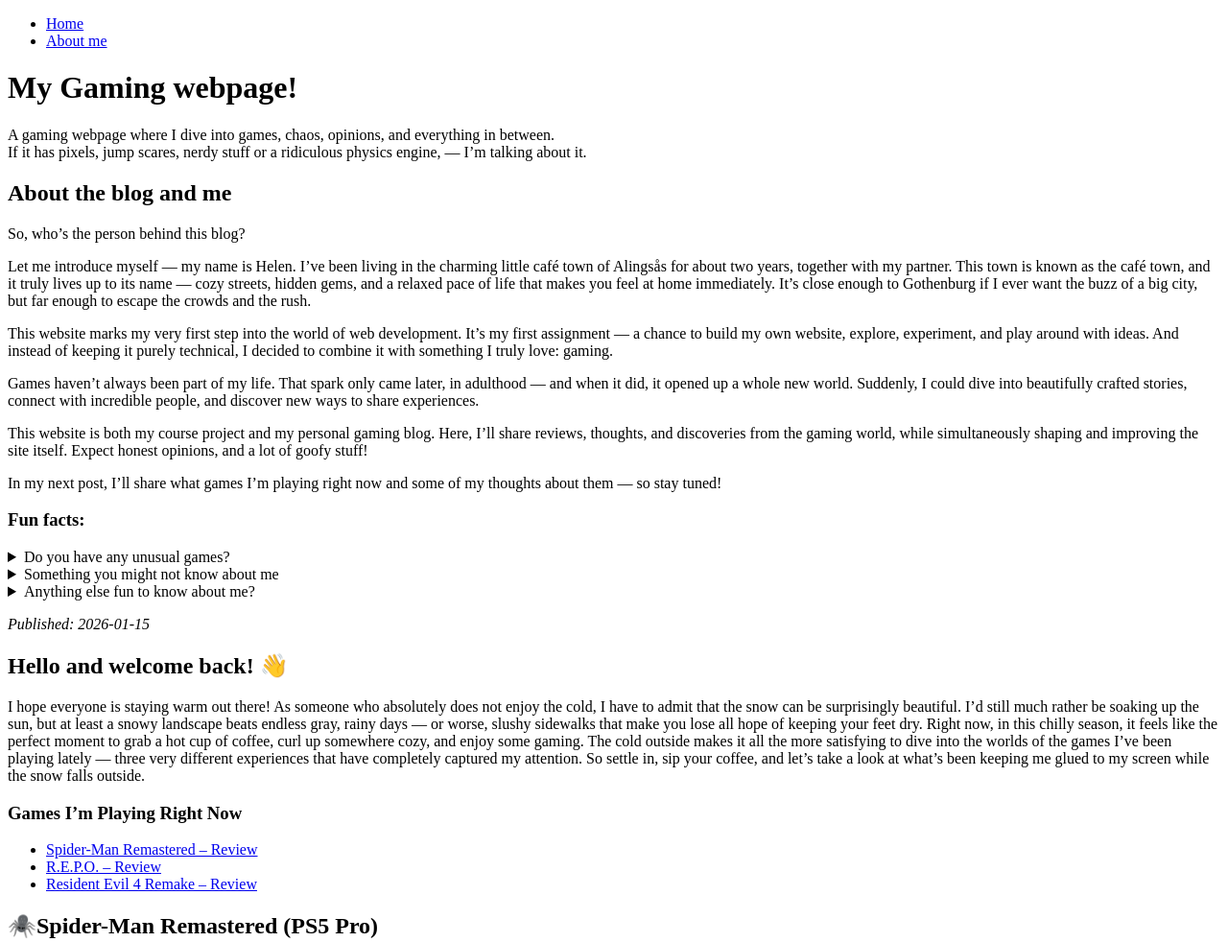
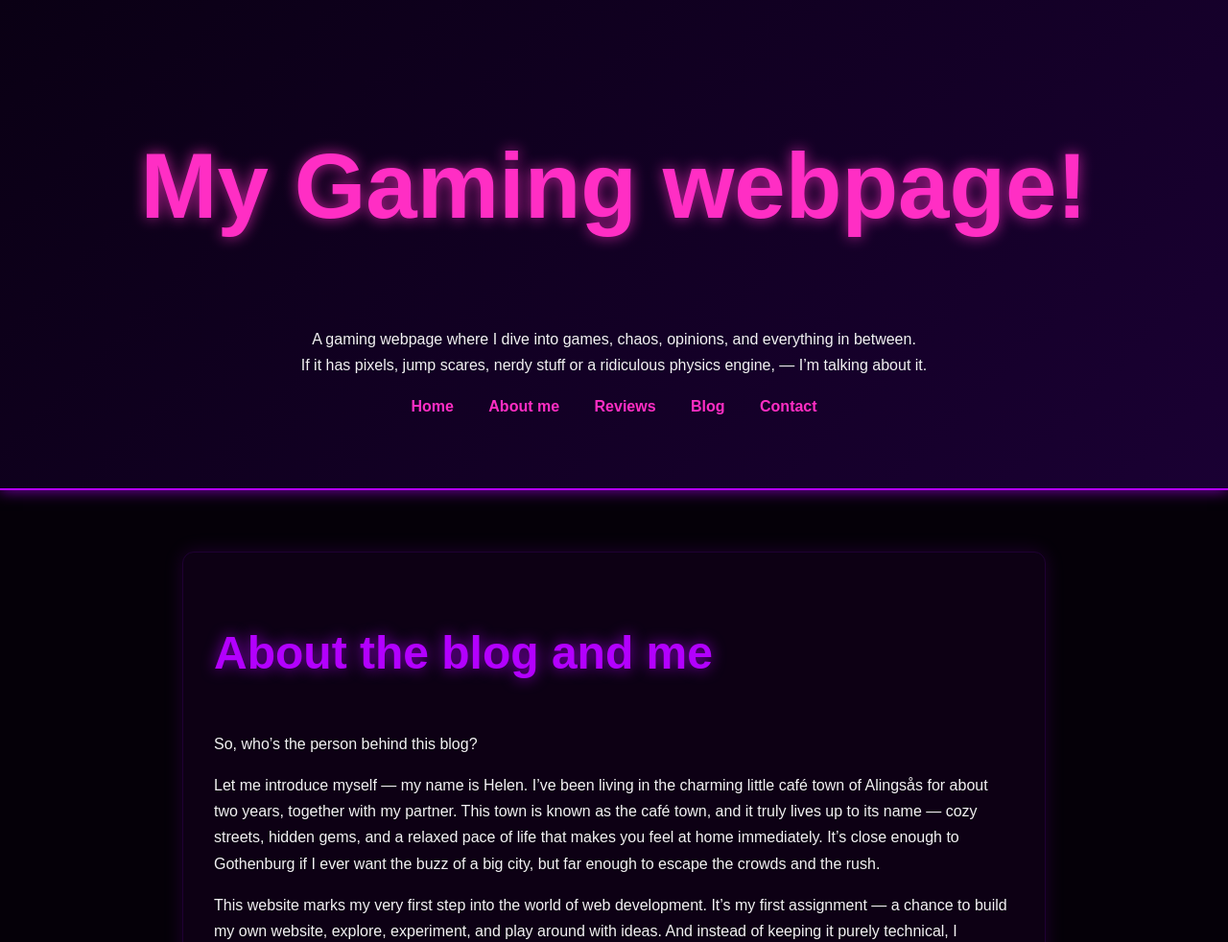
Before and after one commit to LadyBlackWing/Assignment1, a plain HTML site: page index.html in a window 1280 px wide. Shown: the top 982 px of the page at 96% size. Drawn offline with Linux system fonts and the light colour scheme.

Commit message:
Implemented CSS

```diff
--- a/Webpage.html
+++ b/index.html
@@ -3,18 +3,14 @@
 <head>
     <meta charset="UTF-8">
     <meta name="viewport" content="width=device-width, initial-scale=1.0">
-    <title>My Gaming Blog V2</title>
+    <link rel="stylesheet" href="style.css">
+
+    <title>My gaming webpage</title>
 </head>
 
 <body id="top">
 
 <header>
-    <nav>
-        <ul>
-            <li><a href="#top">Home</a></li>
-            <li><a href="#about">About me</a></li>
-        </ul>
-    </nav>
 
     <h1> <!-- h1 = First heading (huvudrubrik) -->
         My Gaming webpage!
@@ -24,6 +20,17 @@
         A gaming webpage where I dive into games, chaos, opinions, and everything in between. <br>
         If it has pixels, jump scares, nerdy stuff or a ridiculous physics engine,  — I’m talking about it.
     </p>
+
+    <nav class="navbar">
+        <ul>
+            <li><a href="#top">Home</a></li>
+            <li><a href="#about">About me</a></li>
+            <li><a href="#about">Reviews</a></li>
+            <li><a href="#about">Blog</a></li>
+            <li><a href="#about">Contact</a></li>
+        </ul>
+    </nav>
+
 </header>
 
 <main>
@@ -154,7 +161,13 @@
 
     </article>
 
-    <article id="spiderman-remastered"> <h2>🕷️Spider-Man Remastered (PS5 Pro)</h2> <!-- Emojis work directly in an HTML document thanks to the <meta charset="UTF-8"> line at the beginning -->
+    <article id="spiderman-remastered">
+    <img src="images/spiderman.jpg"
+         alt="Spider-Man remastered ps5 pro"
+         title="Spider-Man ps5 pro"
+         class="review-image">
+
+    <h2>🕷️Spider-Man Remastered (PS5 Pro)</h2>
 
         <p>
             Spider‑Man Remastered isn’t just an upgrade — it’s a full‑on <strong>transformation</strong>. Swinging through New York has always been one of gaming’s most satisfying experiences,
@@ -251,6 +264,11 @@
 
     <!-- FULL REVIEW: R.E.P.O -->
        <article id="repo-review">
+            <img src="images/repo.jpg"
+            alt="r.e.p.o. game"
+            title="R.E.P.O."
+            class="review-image">
+
     <h2>🎮 R.E.P.O. – Review</h2>
 
     <p>
@@ -350,11 +368,14 @@
 
     </article>
 
-    <!-- FULL REVIEW: RESIDENT EVIL 4 REMAKE -->
-   <article id="re4-remake">
-        <h2>
-            🎮 Resident Evil 4 Remake – Review
-        </h2>
+    <!-- REVIEW: RESIDENT EVIL 4 REMAKE -->
+    <article id="re4-remake">
+    <img src="images/Re4Remake.jpg"
+         alt="Resident Evil 4 Remake"
+         title="Resident Evil 4 Remake Ps5 Pro"
+         class="review-image">
+
+    <h2>🎮 Resident Evil 4 Remake – Review</h2>
 
         <p>
             Resident Evil 4 Remake is more than just a visual upgrade — it’s a confident and carefully crafted
--- /dev/null
+++ b/style.css
@@ -0,0 +1,228 @@
+/* DESIGN SYSTEM – VARIABLES & THEME
+   Global color palette, spacing, shadows and fonts.
+   Editing values here updates the entire website.
+
+   (Global color palette = your central color list that controls the entire design.)
+*/
+
+:root { /* ----- :root defines global CSS variables, making them available across the entire website  ----- */
+
+    /* ----- Background Colors ----- */
+    --bg-dark: #050008;          /* Main gothic background */
+    --bg-panel: #0d0014;         /* Panels, articles, sections */
+
+    /* ----- Text Colors ----- */
+    --text-light: #f2f2f2;       /* Primary text */
+    --text-muted: #b8a9c9;       /* Secondary text */
+
+    /* ----- Neon Accent Colors ----- */
+    --neon-pink: #ff2ec4;        /* Primary neon accent */
+    --neon-purple: #b300ff;      /* Secondary neon accent */
+    --neon-cyan: #00eaff;        /* Cyberpunk highlight */
+
+    /* ----- Glow / Shadow Effects ----- */
+    --glow-pink: 0 0 15px rgba(255, 46, 196, 0.7);
+    --glow-purple: 0 0 15px rgba(179, 0, 255, 0.7);
+    --glow-cyan: 0 0 15px rgba(0, 234, 255, 0.7);
+
+    /* ----- Spacing System ----- */
+    --space-xs: 0.5rem;
+    --space-sm: 1rem;
+    --space-md: 1.5rem;
+    --space-lg: 2rem;
+    --space-xl: 3rem;
+
+    /* ----- Fonts ----- */
+    --font-body: 'Montserrat', sans-serif;
+    --font-title: 'Orbitron', sans-serif;
+}
+
+/* GLOBAL RULES – BODY, TEXT, LAYOUT */
+
+@import url('https://fonts.googleapis.com/css2?family=Orbitron:wght@400;700&family=Montserrat:wght@300;400;600&display=swap'); /* Importing Google Fonts (Orbitron for titles, Montserrat for body text) */
+
+body {
+    background: var(--bg-dark);
+    color: var(--text-light);
+    font-family: var(--font-body);
+    margin: 0;
+    padding: 0;
+    line-height: 1.7;
+    font-size: 1rem;
+    font-weight: 400;
+}
+
+/* HEADER & NAVIGATION - Neon glow, cyberpunk gradients, interactive links. */
+
+header {
+    background: linear-gradient(135deg, #0a0014, #1a0033);
+    padding: var(--space-xl);
+    text-align: center;
+    border-bottom: 2px solid var(--neon-purple);
+    box-shadow: var(--glow-purple);
+}
+
+nav ul {
+    list-style: none;
+    padding: 0;
+    margin-bottom: var(--space-md);
+}
+
+nav ul li {
+    display: inline-block;
+    margin: 0 var(--space-sm);
+}
+
+nav a {
+    color: var(--neon-pink);
+    text-decoration: none;
+    font-weight: 600;
+    font-family: var(--font-title);
+    transition: 0.3s ease;
+}
+
+nav a:hover {
+    color: var(--neon-cyan);
+    text-shadow: var(--glow-pink);
+}
+
+/* HEADINGS - Gothic neon glow + futuristic typography. */
+h1 {
+    color: var(--neon-pink);
+    text-shadow: var(--glow-pink);
+    font-size: 96px;
+    font-weight: 700;
+}
+
+h2 {
+    color: var(--neon-purple);
+    text-shadow: var(--glow-purple);
+    margin-top: var(--space-lg);
+    font-size: 48px;
+    font-weight: 600;
+}
+
+h3 {
+    color: var(--neon-cyan);
+    text-shadow: var(--glow-cyan);
+    font-size: 32px;
+    font-weight: 600;
+}
+
+p {
+    font-size: 16px;
+    font-weight: 400;
+    line-height: 1.7;
+}
+
+/* ARTICLES, SECTIONS & PANELS Dark gothic panels with neon hover glow. */
+
+main {
+    max-width: 900px;
+    margin: auto;
+    padding: var(--space-lg);
+}
+
+article, section {
+    background: var(--bg-panel);
+    padding: var(--space-lg);
+    margin: var(--space-lg) 0;
+    border-radius: 12px;
+    border: 1px solid #1f0033;
+    box-shadow: 0 0 20px rgba(179, 0, 255, 0.15);
+    transition: 0.3s ease;
+}
+
+article:hover, section:hover {
+    box-shadow: 0 0 25px rgba(255, 46, 196, 0.25);
+    transform: translateY(-3px);
+}
+
+/*  LINKS & INTERACTION Neon hover glow + cyberpunk transitions. */
+
+a {
+    color: var(--neon-pink);
+    transition: 0.3s ease;
+}
+
+a:hover {
+    color: var(--neon-cyan);
+    text-shadow: var(--glow-pink);
+}
+
+/* DROPDOWNS (DETAILS) Gothic boxes with neon borders and glow. */
+
+details {
+    background: #12001f;
+    padding: var(--space-md);
+    border-radius: 8px;
+    border: 1px solid var(--neon-purple);
+    margin-bottom: var(--space-md);
+    box-shadow: 0 0 10px rgba(179, 0, 255, 0.2);
+}
+
+summary {
+    cursor: pointer;
+    color: var(--neon-pink);
+    font-weight: 600;
+}
+
+details[open] {
+    box-shadow: 0 0 20px rgba(255, 46, 196, 0.25);
+}
+
+/* FOOTER Simple, dark, neon-accented footer.*/
+
+footer {
+    text-align: center;
+    padding: var(--space-md);
+    background: #0a0014;
+    border-top: 2px solid var(--neon-purple);
+    color: var(--text-muted);
+    margin-top: var(--space-xl);
+}
+
+/* EXTRA EFFECTS – GLOW, GLITCH, ANIMATIONS
+   Optional cyberpunk glitch effect for titles. */
+
+.glitch {
+    position: relative;
+    display: inline-block;
+}
+
+.glitch::before,
+.glitch::after {
+    content: attr(data-text);
+    position: absolute;
+    left: 0;
+    top: 0;
+    opacity: 0.7;
+}
+
+.glitch::before {
+    color: var(--neon-pink);
+    transform: translate(2px, -2px);
+}
+
+.glitch::after {
+    color: var(--neon-cyan);
+    transform: translate(-2px, 2px);
+}
+
+/* REVIEW IMAGES – Full-width header-style images inside article boxes */
+.review-image {
+    display: block;
+    width: calc(100% + (var(--space-lg) * 2));
+    margin: calc(var(--space-lg) * -1) 0 var(--space-md) calc(var(--space-lg) * -1);
+    max-height: 350px;
+    object-fit: cover;
+    border-radius: 12px 12px 0 0;
+    border: 2px solid var(--neon-purple);
+    box-shadow: 0 0 20px rgba(179, 0, 255, 0.3);
+    transition: 0.3s ease;
+}
+
+.review-image:hover {
+    box-shadow: 0 0 30px rgba(255, 46, 196, 0.4);
+    transform: scale(1.02);
+}
```
Also changed, not shown: Images/Re4Remake.jpg (added), Images/repo.jpg (added), Images/spiderman.jpg (added).
